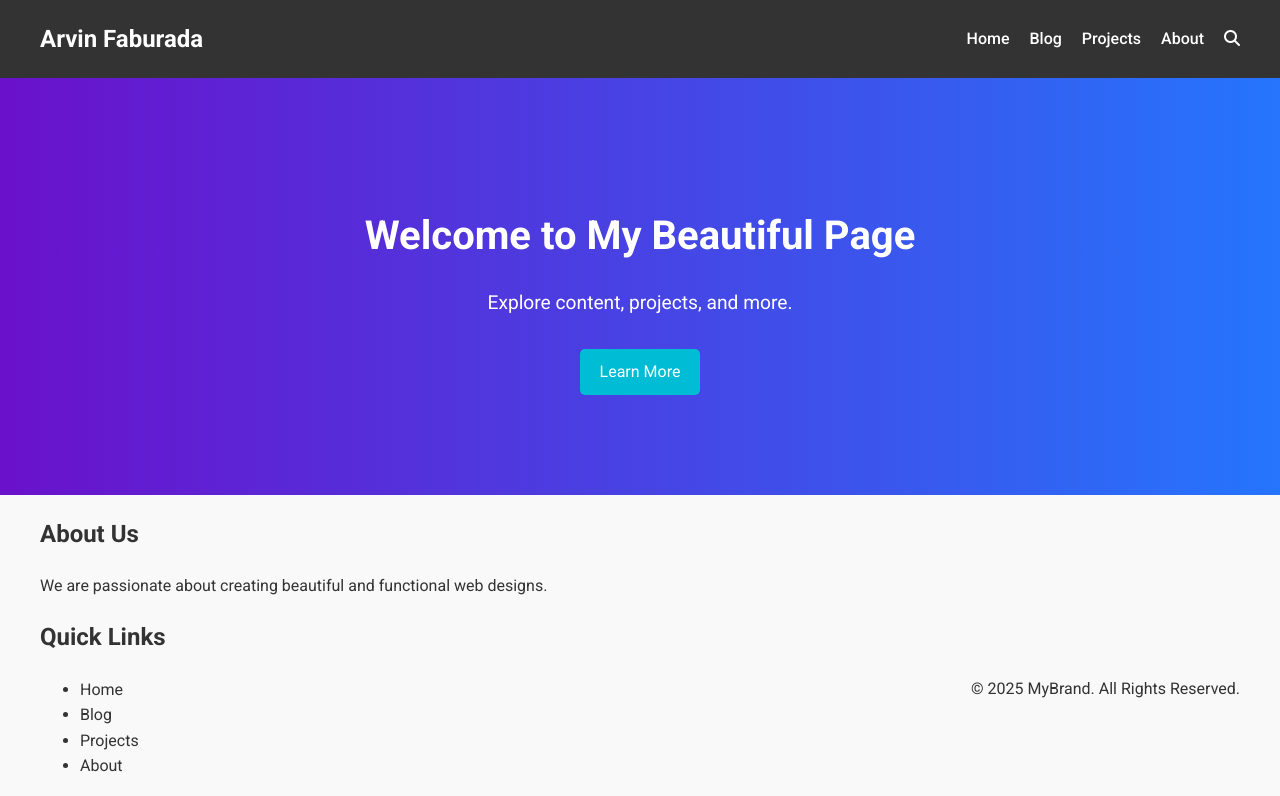
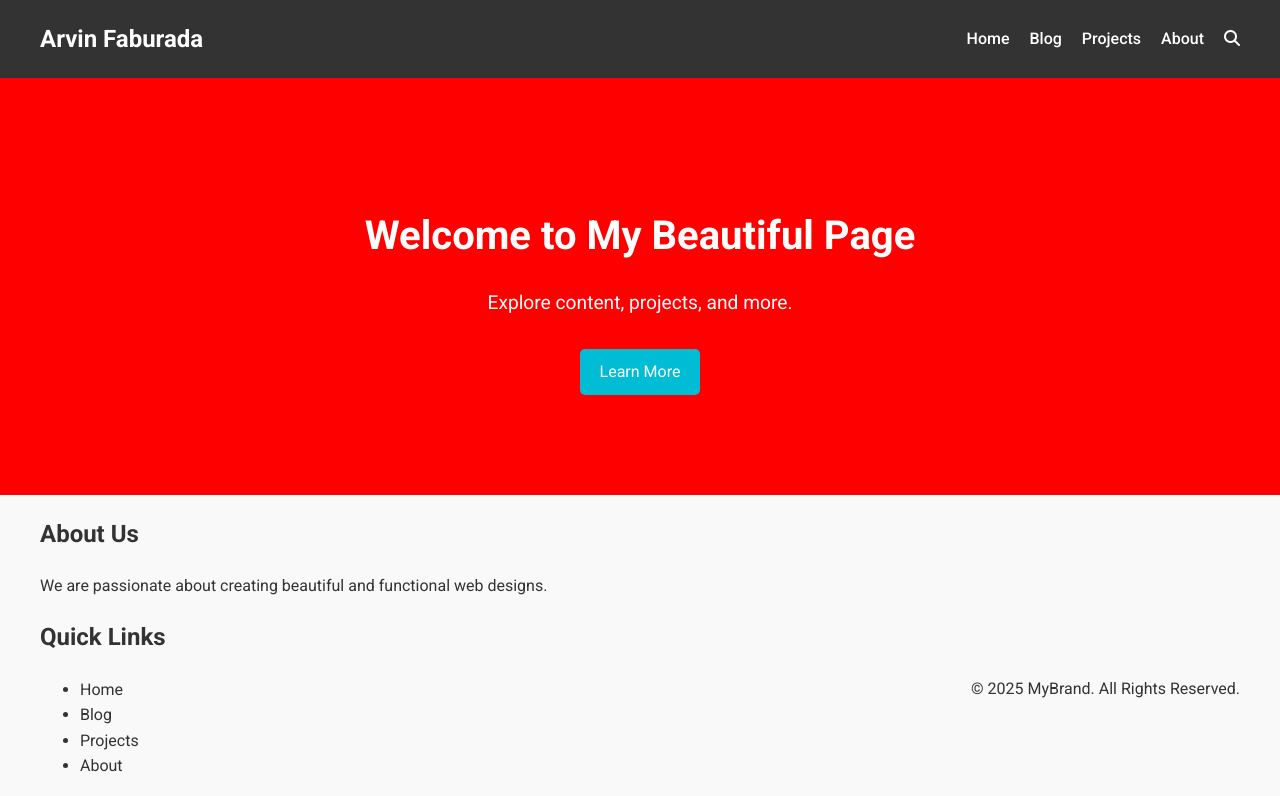
Before and after one commit to cedrix21/cedrix21.github.io, a plain HTML site: page index.html in a window 1280 px wide. Shown: the top 796 px of the page. Drawn offline with Linux system fonts and the light colour scheme.

Commit message:
changing BG color to red

```diff
--- a/style.css
+++ b/style.css
@@ -62,7 +62,7 @@ nav .menu li a:hover {
 
 /* Hero Section */
 header {
-    background: linear-gradient(to right, #6a11cb, #2575fc);
+    background: red;
     color: #fff;
     text-align: center;
     padding: 100px 20px;
```
